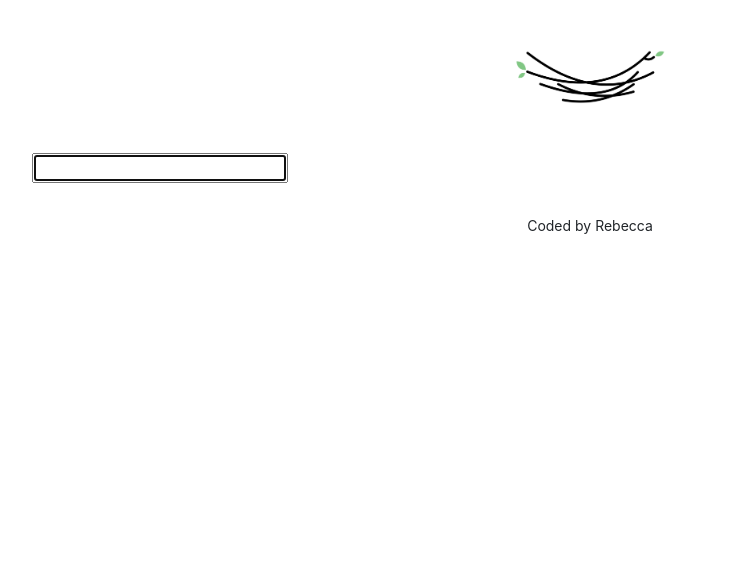
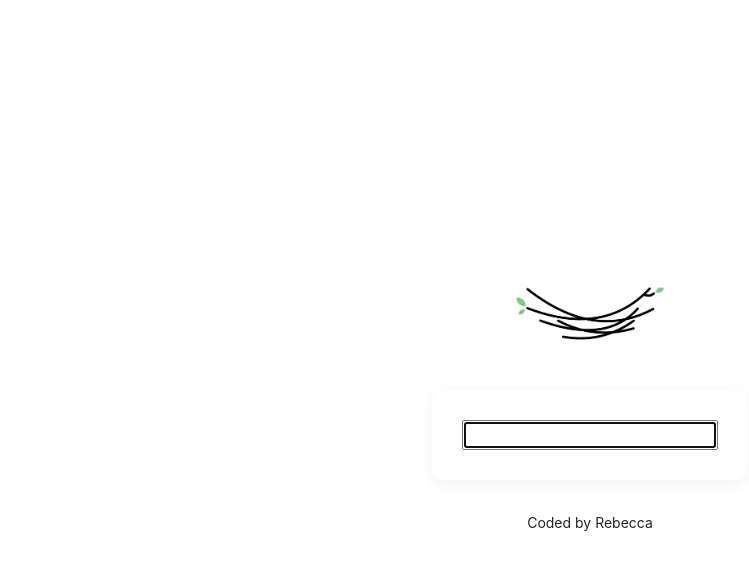
Before and after one commit to BexCdz/dictionary-project, a React (Create React App) app: page / in a window 1280 px wide. Shown: the top 570 px of the page, without its empty margins (50-799 px from the left). Built offline with nearby package versions, Linux system fonts and the light colour scheme.

Commit message:
Centred dictionary

```diff
--- a/src/Dictionary.css
+++ b/src/Dictionary.css
@@ -1,3 +1,8 @@
 .Dictionary {
-
+  max-width: 600px;
+  width: 100%;
+  background: white;
+  padding: 30px;
+  border-radius: 12px;
+  box-shadow: 0 4px 15px rgba(0, 0, 0, 0.05);
 }
--- a/src/index.css
+++ b/src/index.css
@@ -5,6 +5,12 @@ body {
     sans-serif;
   -webkit-font-smoothing: antialiased;
   -moz-osx-font-smoothing: grayscale;
+
+
+  display: flex;
+  justify-content: center;
+  align-items: center;
+  min-height: 100vh;
 }
 
 code {
```
